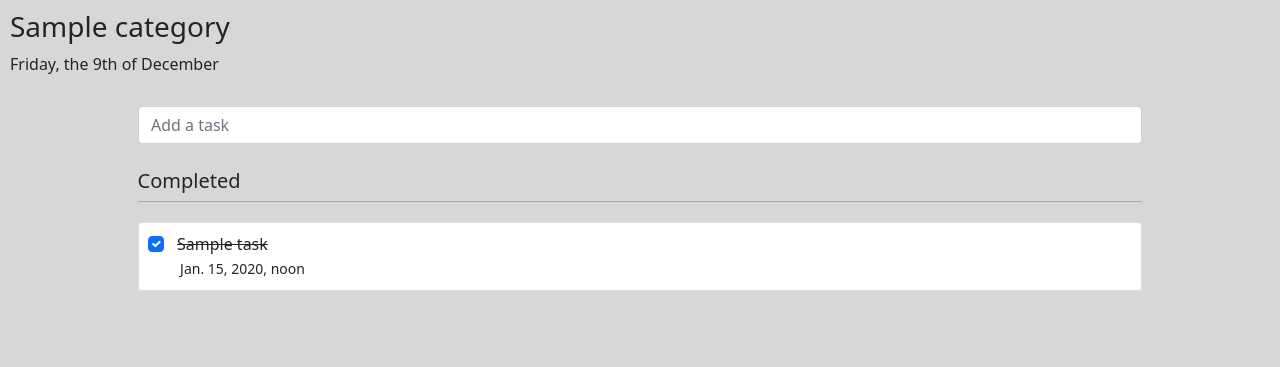
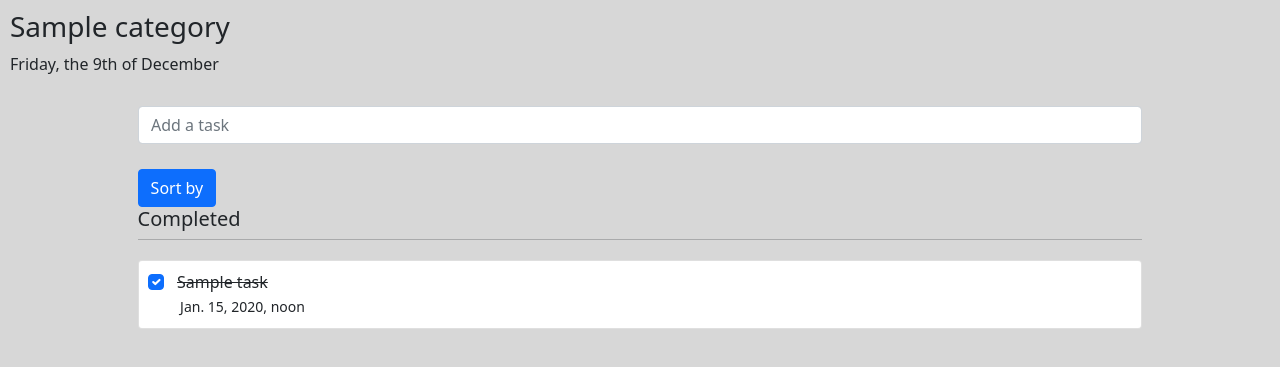
Before and after one commit to GhostMEn20034/To_Do_App, a Django app: page /tasks/category/1/ in a window 1280 px wide. Shown: the part 64-431 px from the top of the page. Run offline with Django 4.2, Linux system fonts and the light colour scheme; a user stored in the database is signed in; tables that the repository leaves empty hold one stand-in row (values such as "Sample post"); parts of the project's set-up code (start-up, migrations or seed data) failed here and were passed over; some libraries are stand-ins or nearby versions.

Commit message:
add task sorting functionality

```diff
--- a/requirements.txt
+++ b/requirements.txt
@@ -1,4 +1,5 @@
 asgiref==3.5.2
 Django==4.1
+django-filter==22.1
 psycopg2-binary==2.9.3
 sqlparse==0.4.2
--- a/to_do_list/templates/to_do/todo.html
+++ b/to_do_list/templates/to_do/todo.html
@@ -2,6 +2,7 @@
 {% load static %}
 {% block extra_head %}
     <link rel="stylesheet" type="text/css" href="{% static 'to_do/CSS/todo.css' %}">
+    <script src="https://cdn.jsdelivr.net/npm/bootstrap@5.0.2/dist/js/bootstrap.bundle.min.js" integrity="sha384-MrcW6ZMFYlzcLA8Nl+NtUVF0sA7MsXsP1UyJoMp4YLEuNSfAP+JcXn/tWtIaxVXM" crossorigin="anonymous"></script>
     <link rel="stylesheet" href="https://cdnjs.cloudflare.com/ajax/libs/jquery-datetimepicker/2.5.20/jquery.datetimepicker.min.css" integrity="sha512-f0tzWhCwVFS3WeYaofoLWkTP62ObhewQ1EZn65oSYDZUg1+CyywGKkWzm8BxaJj5HGKI72PnMH9jYyIFz+GH7g==" crossorigin="anonymous" referrerpolicy="no-referrer" />
     <script src="https://code.jquery.com/jquery-3.6.1.min.js" integrity="sha256-o88AwQnZB+VDvE9tvIXrMQaPlFFSUTR+nldQm1LuPXQ=" crossorigin="anonymous"></script>
 {% endblock %}
@@ -37,6 +38,10 @@
             </div>
         </div>
         </form>
+    </div>
+
+    <div class="buttonFilter mx-auto" style="width: 78.5%">
+        <button class="btn btn-primary" data-bs-toggle="modal" data-bs-target="#modalFilters">Sort by</button>
     </div>
 
 <div class="primary-block-content">
@@ -106,6 +111,35 @@
             {% endif %}
     </div>
     {% endif %}
+<div class="modal fade" id="modalFilters" aria-hidden="true">
+  <div class="modal-dialog">
+    <div class="modal-content">
+      <div class="modal-header">
+        <h5 class="modal-title" id="exampleModalLabel">Choose sorting condition</h5>
+        <button type="button" class="btn-close" data-bs-dismiss="modal" aria-label="Close"></button>
+      </div>
+      <form method="get">
+      <div class="modal-body">
+          <form method="get">
+              <input type="hidden" name="sort_condition" value="reminder_date">
+              <button class="btn btn-primary btn-sm mb-1">By reminder date</button>
+          </form>
+          <form method="get">
+              <input type="hidden" name="sort_condition" value="creation_date">
+              <button class="btn btn-warning btn-sm mb-1">By creation date</button>
+          </form>
+          <form method="get">
+              <input type="hidden" name="sort_condition" value="alphabetically">
+              <button class="btn btn-danger btn-sm">Alphabetically</button>
+          </form>
+      </div>
+      <div class="modal-footer">
+        <button type="button" class="btn btn-secondary" data-bs-dismiss="modal">Close</button>
+      </div>
+      </form>
+    </div>
+  </div>
+</div>
 </div>
     <script src="https://cdnjs.cloudflare.com/ajax/libs/popper.js/2.9.2/umd/popper.min.js" integrity="sha512-2rNj2KJ+D8s1ceNasTIex6z4HWyOnEYLVC3FigGOmyQCZc2eBXKgOxQmo3oKLHyfcj53uz4QMsRCWNbLd32Q1g==" crossorigin="anonymous" referrerpolicy="no-referrer"></script>
     <script src="https://stackpath.bootstrapcdn.com/bootstrap/4.5.0/js/bootstrap.min.js" integrity="sha384-OgVRvuATP1z7JjHLkuOU7Xw704+h835Lr+6QL9UvYjZE3Ipu6Tp75j7Bh/kR0JKI" crossorigin="anonymous"></script>
--- a/to_do_list/to_do/services.py
+++ b/to_do_list/to_do/services/service.py
@@ -1,12 +1,11 @@
 import json
 from django.shortcuts import get_object_or_404
-from .models import Task
+from ..models import Task
 
 
 def update_execution_status_field(request):
     if request.method == 'POST':
         data = json.load(request)
-        print(data)
         todo = data.get('payload')
         task = get_object_or_404(Task, id=todo['id'])
         task.execution_status = not task.execution_status
--- a/to_do_list/to_do/views.py
+++ b/to_do_list/to_do/views.py
@@ -8,7 +8,7 @@ from django.http import HttpResponseRedirect, JsonResponse, Http404
 from .my_shortcuts import is_ajax, get_objects_or_none
 from django.contrib.auth.mixins import LoginRequiredMixin
 from django.db.models import Q
-from .services import update_execution_status_field
+from .services import service, tasks_sort
 
 # Create your views here.
 
@@ -61,6 +61,11 @@ class Todos(LoginRequiredMixin, View):
         category = get_object_or_404(Category, id=category_id, user=request.user)
         uncompleted_tasks = get_objects_or_none(Task, category_id=category_id, execution_status=False)
         completed_tasks = get_objects_or_none(Task, category_id=category_id, execution_status=True)
+
+        if request.GET.get("sort_condition"):
+            completed_tasks = tasks_sort.TaskSort(completed_tasks).sort(request)
+            uncompleted_tasks = tasks_sort.TaskSort(uncompleted_tasks).sort(request)
+
         context = {
             "does_not_exist_msg": "There is no tasks yet",
             "category": category,
@@ -71,7 +76,7 @@ class Todos(LoginRequiredMixin, View):
 
     def post(self, request, category_id):
         if is_ajax(request):
-            return JsonResponse(update_execution_status_field(request))
+            return JsonResponse(service.update_execution_status_field(request))
 
         form = TaskForm(request.POST)
         category = Category.objects.get(id=category_id)
@@ -143,4 +148,4 @@ class TaskSearch(ListView):
 
     def post(self, request):
         if is_ajax(request):
-            return JsonResponse(update_execution_status_field(request))
+            return JsonResponse(service.update_execution_status_field(request))
```
Also changed, not shown: to_do_list/to_do/services/tasks_sort.py (added, +26 -0 lines), to_do_list/__init__.py (added).
